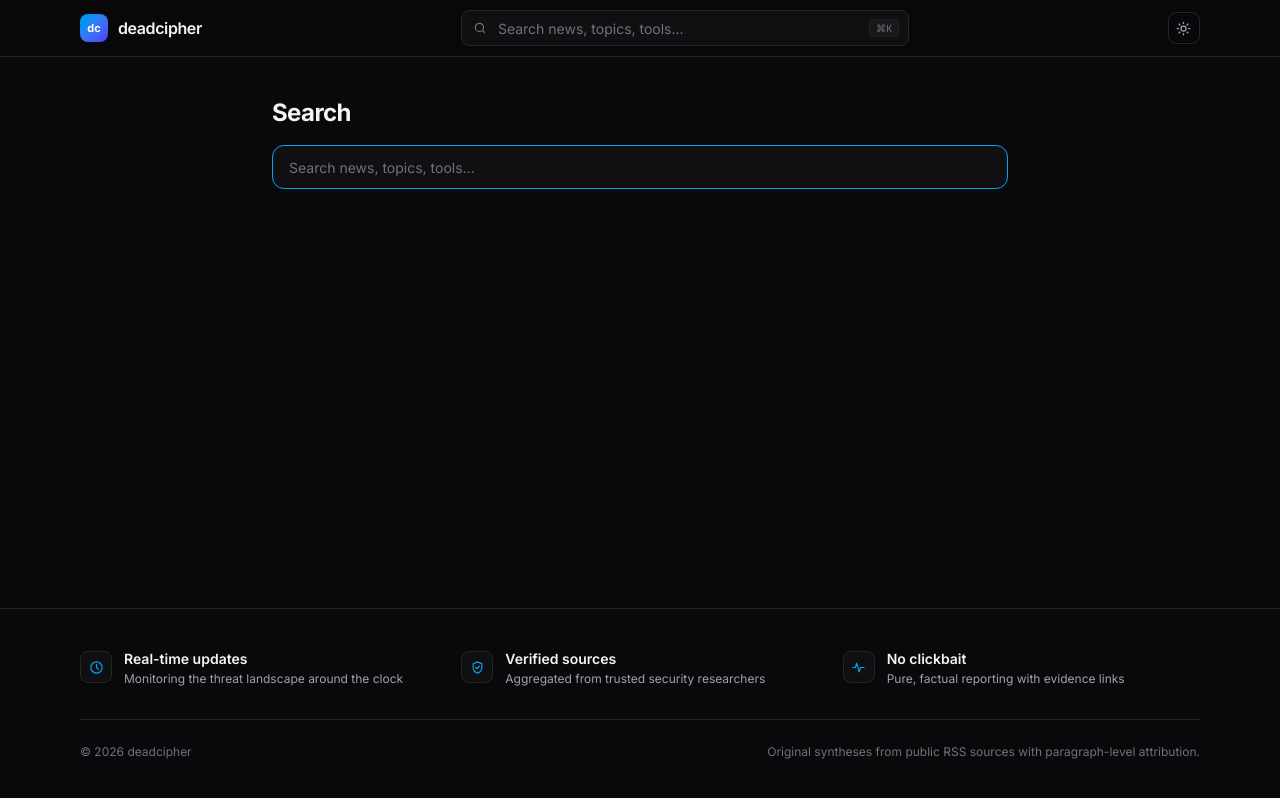
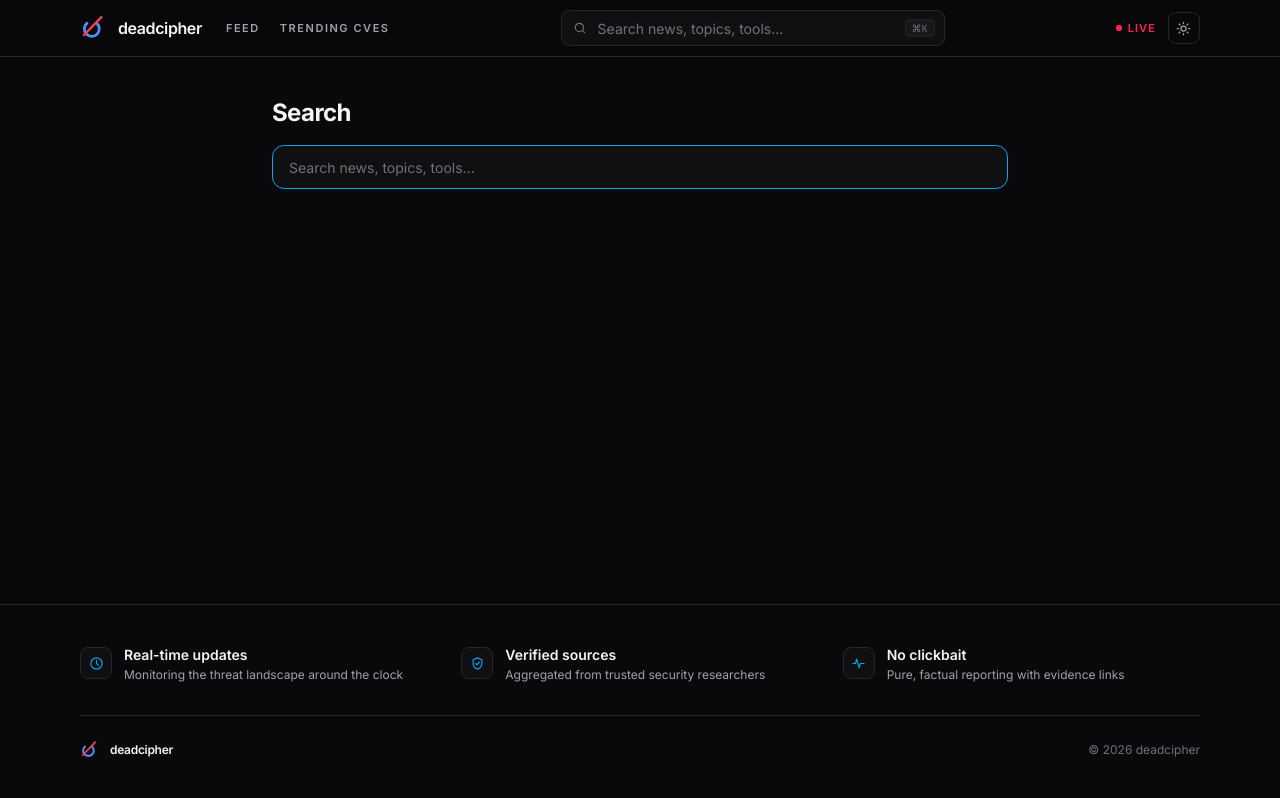
Before and after one commit to rammarpaka/deadcipher, a Next.js app in the folder web/: page /search in a window 1280 px wide. Built offline with nearby package versions, Linux system fonts and the light colour scheme.

Commit message:
UI improvements
UI improvements, better logo, header etc

```diff
--- a/web/src/app/globals.css
+++ b/web/src/app/globals.css
@@ -3,13 +3,13 @@
 @custom-variant dark (&:where(.dark, .dark *));
 
 :root {
-  --background: #fafafa;
+  --background: #f7f7f8;
   --surface: #ffffff;
-  --surface-2: #f4f4f5;
+  --surface-2: #f0f0f2;
   --fg: #18181b;
   --muted: #52525b;
   --faint: #a1a1aa;
-  --line: #e4e4e7;
+  --line: #e6e6ea;
 }
 
 .dark {
@@ -38,6 +38,12 @@ html {
   color-scheme: light;
 }
 
+@media (prefers-reduced-motion: no-preference) {
+  html {
+    scroll-behavior: smooth;
+  }
+}
+
 html.dark {
   color-scheme: dark;
 }
@@ -51,3 +57,8 @@ body {
 ::selection {
   background: rgb(56 189 248 / 0.25);
 }
+
+.dot-grid {
+  background-image: radial-gradient(currentColor 1px, transparent 1px);
+  background-size: 22px 22px;
+}
--- a/web/src/app/page.tsx
+++ b/web/src/app/page.tsx
@@ -5,31 +5,36 @@ import { getStories, timeAgo, type Story } from "@/lib/supabase";
 
 export const revalidate = 60;
 
-function StatsBar({ stories }: { stories: Story[] }) {
+function StatusStrip({ stories }: { stories: Story[] }) {
   const sourceCount = new Set(
     stories.flatMap((s) => s.story_body.map((p) => p.citation_source_url)),
   ).size;
   const latest = stories[0]?.published_at ?? stories[0]?.created_at;
 
   return (
-    <div className="mt-6 flex flex-wrap gap-2 text-xs text-muted">
-      <span className="rounded-full border border-line bg-surface px-3 py-1.5">
-        <strong className="font-semibold text-fg">{stories.length}</strong>{" "}
-        active stories
-      </span>
-      <span className="rounded-full border border-line bg-surface px-3 py-1.5">
-        <strong className="font-semibold text-fg">{sourceCount}</strong>{" "}
-        sources analyzed
-      </span>
-      {latest && (
-        <span className="inline-flex items-center gap-2 rounded-full border border-line bg-surface px-3 py-1.5">
+    <div className="border-b border-line bg-surface/60">
+      <div className="mx-auto flex max-w-6xl flex-wrap items-center gap-x-5 gap-y-1.5 px-4 py-2.5 text-xs text-muted">
+        <span className="inline-flex items-center gap-2 font-semibold text-fg">
           <span className="relative flex h-1.5 w-1.5">
             <span className="absolute inline-flex h-full w-full animate-ping rounded-full bg-emerald-500 opacity-75" />
             <span className="relative inline-flex h-1.5 w-1.5 rounded-full bg-emerald-500" />
           </span>
-          updated {timeAgo(latest)}
+          Live stream
         </span>
-      )}
+        <span className="hidden h-3 w-px bg-line sm:block" aria-hidden />
+        <span>
+          <strong className="font-semibold text-fg">{stories.length}</strong>{" "}
+          active stories
+        </span>
+        <span>
+          <strong className="font-semibold text-fg">{sourceCount}</strong>{" "}
+          sources analyzed
+        </span>
+        {latest && <span>updated {timeAgo(latest)}</span>}
+        <span className="ml-auto hidden font-mono text-[10px] uppercase tracking-widest text-faint lg:block">
+          AI-powered real-time threat intelligence
+        </span>
+      </div>
     </div>
   );
 }
@@ -44,6 +49,7 @@ export default async function Home() {
     error = e instanceof Error ? e.message : "Failed to load stories";
   }
 
+  // feature the newest story that has an image (falls back to newest overall)
   const withImage = stories.findIndex((s) => s.image_path);
   const featuredIdx = withImage !== -1 && withImage < 5 ? withImage : 0;
   const featured = stories[featuredIdx];
@@ -51,42 +57,68 @@ export default async function Home() {
 
   return (
     <SiteShell>
-      <main className="mx-auto w-full max-w-6xl px-4 pb-16 pt-12">
-        <p className="text-xs font-semibold uppercase tracking-widest text-sky-500">
-          Live threat intelligence
-        </p>
-        <h1 className="mt-3 max-w-2xl text-4xl font-bold leading-tight tracking-tight text-fg sm:text-5xl">
-          Cybersecurity news,{" "}
-          <span className="bg-gradient-to-r from-sky-400 to-indigo-400 bg-clip-text text-transparent">
-            explained by evidence.
-          </span>
-        </h1>
-        <p className="mt-4 max-w-xl text-sm leading-relaxed text-muted sm:text-base">
-          AI-synthesized reporting from across the security web. Every claim is
-          traceable to its source, stripped of duplication, and prioritized by
-          recency.
-        </p>
+      {stories.length > 0 && !error && <StatusStrip stories={stories} />}
 
-        {!error && stories.length > 0 && <StatsBar stories={stories} />}
+      <main className="relative mx-auto w-full max-w-6xl px-4 pb-16 pt-14">
+        <div
+          aria-hidden
+          className="pointer-events-none absolute inset-x-0 top-0 h-72 text-faint dot-grid opacity-40 [mask-image:radial-gradient(ellipse_at_top,black,transparent_75%)]"
+        />
+        <div className="relative">
+          <p className="text-[11px] font-semibold uppercase tracking-[0.18em] text-sky-500">
+            Live threat intelligence
+          </p>
+          <h1 className="mt-3 max-w-2xl text-4xl font-bold leading-[1.1] tracking-tight text-fg sm:text-5xl">
+            Cybersecurity intelligence,
+            <br />
+            <span className="bg-gradient-to-r from-sky-400 to-indigo-400 bg-clip-text text-transparent">
+              without the noise.
+            </span>
+          </h1>
+          <div className="mt-5 h-1 w-14 rounded-full bg-gradient-to-r from-rose-500 to-sky-500" />
+          <p className="mt-5 max-w-lg text-sm leading-relaxed text-muted sm:text-base">
+            We track the security web, connect the evidence, and surface what
+            actually matters — every paragraph linked to the article it came
+            from.
+          </p>
+          <div className="mt-7 flex flex-wrap gap-3">
+            <a
+              href="#latest"
+              className="inline-flex items-center gap-2 rounded-xl bg-fg px-4 py-2.5 text-sm font-semibold text-background transition-opacity hover:opacity-85"
+            >
+              Explore latest intelligence
+              <span aria-hidden>&rarr;</span>
+            </a>
+            <a
+              href="#trending-cves"
+              className="inline-flex items-center gap-2 rounded-xl border border-line bg-surface px-4 py-2.5 text-sm font-semibold text-fg transition-colors hover:border-sky-500/60"
+            >
+              View trending CVEs
+            </a>
+          </div>
+        </div>
 
         {error && (
-          <div className="mt-8 rounded-xl border border-red-500/30 bg-red-500/5 p-4 text-sm text-red-500">
+          <div className="mt-10 rounded-xl border border-red-500/30 bg-red-500/5 p-4 text-sm text-red-500">
             Failed to load stories: {error}
           </div>
         )}
 
         {!error && stories.length === 0 && (
-          <div className="mt-8 rounded-xl border border-line bg-surface p-6 text-sm text-muted">
+          <div className="mt-10 rounded-xl border border-line bg-surface p-6 text-sm text-muted">
             No stories yet — the pipeline is working on its first batch. Check
             back in a few minutes.
           </div>
         )}
 
         {!error && featured && (
-          <div className="mt-12 grid gap-10 lg:grid-cols-[minmax(0,1fr)_300px]">
+          <div className="mt-14 grid gap-10 lg:grid-cols-[minmax(0,1fr)_300px]">
             <div>
               <StoryCard story={featured} featured />
-              <p className="mt-10 text-xs font-semibold uppercase tracking-widest text-faint">
+              <p
+                id="latest"
+                className="mt-12 scroll-mt-24 text-[11px] font-semibold uppercase tracking-[0.18em] text-faint"
+              >
                 Latest intelligence
               </p>
               <div className="mt-4 space-y-5">
--- /dev/null
+++ b/web/src/components/Logo.tsx
@@ -0,0 +1,55 @@
+import Link from "next/link";
+
+export function LogoMark({ size = 28 }: { size?: number }) {
+  return (
+    <svg
+      width={size}
+      height={size}
+      viewBox="0 0 32 32"
+      fill="none"
+      aria-hidden="true"
+    >
+      <defs>
+        <linearGradient id="dc-grad" x1="4" y1="28" x2="26" y2="4">
+          <stop offset="0" stopColor="#38bdf8" />
+          <stop offset="1" stopColor="#6366f1" />
+        </linearGradient>
+      </defs>
+      {/* cipher-disk ring with a top gap, reading as a "d" with the stem */}
+      <path
+        d="M 8.04 10.49 A 8.5 8.5 0 1 0 18.96 10.49"
+        stroke="url(#dc-grad)"
+        strokeWidth="3.2"
+        strokeLinecap="round"
+      />
+      <line
+        x1="22"
+        y1="4"
+        x2="22"
+        y2="25.5"
+        stroke="url(#dc-grad)"
+        strokeWidth="3.2"
+        strokeLinecap="round"
+      />
+      {/* the de-cipher slash */}
+      <line
+        x1="4.5"
+        y1="24"
+        x2="24.5"
+        y2="3.5"
+        stroke="#f43f5e"
+        strokeWidth="2.8"
+        strokeLinecap="round"
+      />
+    </svg>
+  );
+}
+
+export default function Logo({ size = 28 }: { size?: number }) {
+  return (
+    <Link href="/" className="flex shrink-0 items-center gap-2.5">
+      <LogoMark size={size} />
+      <span className="font-semibold tracking-tight text-fg">deadcipher</span>
+    </Link>
+  );
+}
--- a/web/src/components/SiteFooter.tsx
+++ b/web/src/components/SiteFooter.tsx
@@ -1,3 +1,5 @@
+import Logo from "@/components/Logo";
+
 const FEATURES = [
   {
     title: "Real-time updates",
@@ -54,12 +56,9 @@ export default function SiteFooter() {
             </div>
           ))}
         </div>
-        <div className="mt-8 flex flex-col items-center justify-between gap-3 border-t border-line pt-6 text-xs text-faint sm:flex-row">
-          <span>© {new Date().getFullYear()} deadcipher</span>
-          <span>
-            Original syntheses from public RSS sources with paragraph-level
-            attribution.
-          </span>
+        <div className="mt-8 flex items-center justify-between border-t border-line pt-6 text-xs text-faint">
+          <Logo size={20} />
+          <span>&copy; {new Date().getFullYear()} deadcipher</span>
         </div>
       </div>
     </footer>
--- a/web/src/components/SiteHeader.tsx
+++ b/web/src/components/SiteHeader.tsx
@@ -1,8 +1,8 @@
 "use client";
 
-import Link from "next/link";
 import { useEffect, useRef } from "react";
 import ThemeToggle from "@/components/ThemeToggle";
+import Logo from "@/components/Logo";
 
 export default function SiteHeader() {
   const searchRef = useRef<HTMLInputElement>(null);
@@ -18,19 +18,24 @@ export default function SiteHeader() {
     return () => window.removeEventListener("keydown", onKey);
   }, []);
 
+  const navLink =
+    "text-[11px] font-semibold uppercase tracking-[0.14em] text-muted transition-colors hover:text-fg";
+
   return (
     <header className="sticky top-0 z-20 border-b border-line bg-background/80 backdrop-blur">
-      <div className="mx-auto flex h-14 max-w-6xl items-center gap-4 px-4">
-        <Link href="/" className="flex shrink-0 items-center gap-2.5">
-          <span className="flex h-7 w-7 items-center justify-center rounded-lg bg-gradient-to-br from-sky-500 to-indigo-600 text-[11px] font-bold text-white">
-            dc
-          </span>
-          <span className="font-semibold tracking-tight text-fg">
-            deadcipher
-          </span>
-        </Link>
+      <div className="mx-auto flex h-14 max-w-6xl items-center gap-6 px-4">
+        <Logo />
 
-        <form action="/search" className="relative ml-auto w-full max-w-md">
+        <nav className="hidden items-center gap-5 md:flex">
+          <a href="/" className={navLink}>
+            Feed
+          </a>
+          <a href="/#trending-cves" className={navLink}>
+            Trending CVEs
+          </a>
+        </nav>
+
+        <form action="/search" className="relative ml-auto w-full max-w-sm">
           <svg
             className="pointer-events-none absolute left-3 top-1/2 -translate-y-1/2 text-faint"
             width="14"
@@ -57,7 +62,16 @@ export default function SiteHeader() {
           </kbd>
         </form>
 
-        <div className="ml-auto flex shrink-0 items-center gap-2">
+        <div className="ml-auto flex shrink-0 items-center gap-3">
+          <span className="hidden items-center gap-1.5 sm:inline-flex">
+            <span className="relative flex h-1.5 w-1.5">
+              <span className="absolute inline-flex h-full w-full animate-ping rounded-full bg-rose-500 opacity-75" />
+              <span className="relative inline-flex h-1.5 w-1.5 rounded-full bg-rose-500" />
+            </span>
+            <span className="text-[11px] font-semibold uppercase tracking-widest text-rose-500">
+              Live
+            </span>
+          </span>
           <ThemeToggle />
         </div>
       </div>
```
Also changed, not shown: web/src/app/layout.tsx (+6 -2 lines), web/src/app/story/[id]/page.tsx (+19 -6 lines), web/src/components/RightRail.tsx (+25 -5 lines), web/src/components/StoryCard.tsx (+84 -48 lines), web/src/app/icon.svg (added).
